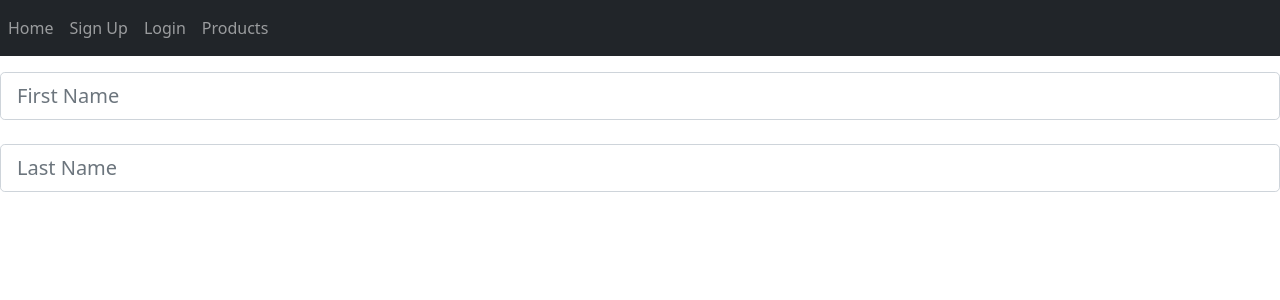
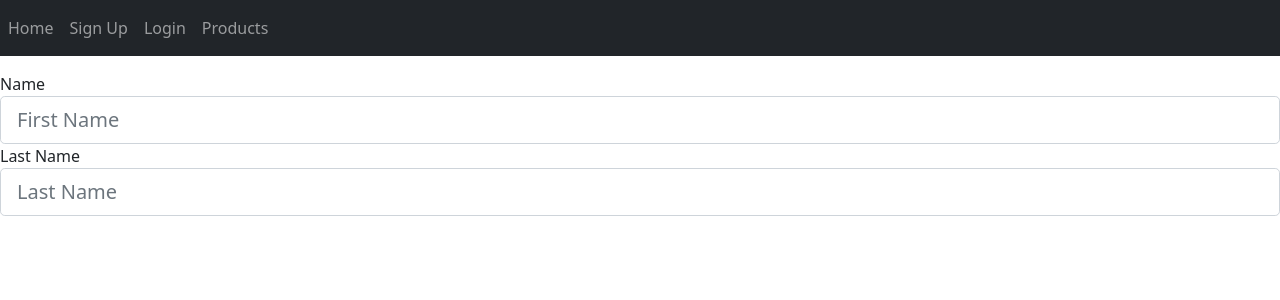
Before and after one commit to mkhuselityhobeka/fruit-company-front-end, an Angular app: page /products in a window 1280 px wide. Shown: the top 300 px of the page. Built offline with nearby package versions, Linux system fonts and the light colour scheme.

Commit message:
updated div in product html

```diff
--- a/src/app/product-component/product-component.component.css
+++ b/src/app/product-component/product-component.component.css
@@ -1,4 +1,7 @@
 .form-group.required .control-label:after{
     content: "*";
     color: red;
+    position: absolute;
+    margin-left: 8px;
+    top: 7px;
 }
--- a/src/app/product-component/product-component.component.html
+++ b/src/app/product-component/product-component.component.html
@@ -1,12 +1,16 @@
 <!DOCTYPE html>
     <form>
-        <div class="form-group required row mb-3">
-            <div class="form-outline mb-4">
+          <div class="form-group required">
+            <label class="col-md-2 control-label">Name </label>
+            <div class=" form-outline md-4">
                 <input type="text" id="form3Example1cg" class="form-control form-control-lg" placeholder="First Name" required/>
             </div>
-
-            <div class="form-outline mb-4">
+          </div>
+          <div class="form-group required">
+            <label class="col-md-2 control-label">Last Name</label>
+            <div class="form-outline md-4">
                 <input type="text" id="form3Example1cg" class="form-control form-control-lg" placeholder="Last Name" required/>
             </div>
-        </div>
+          </div>
+
     </form>
```
